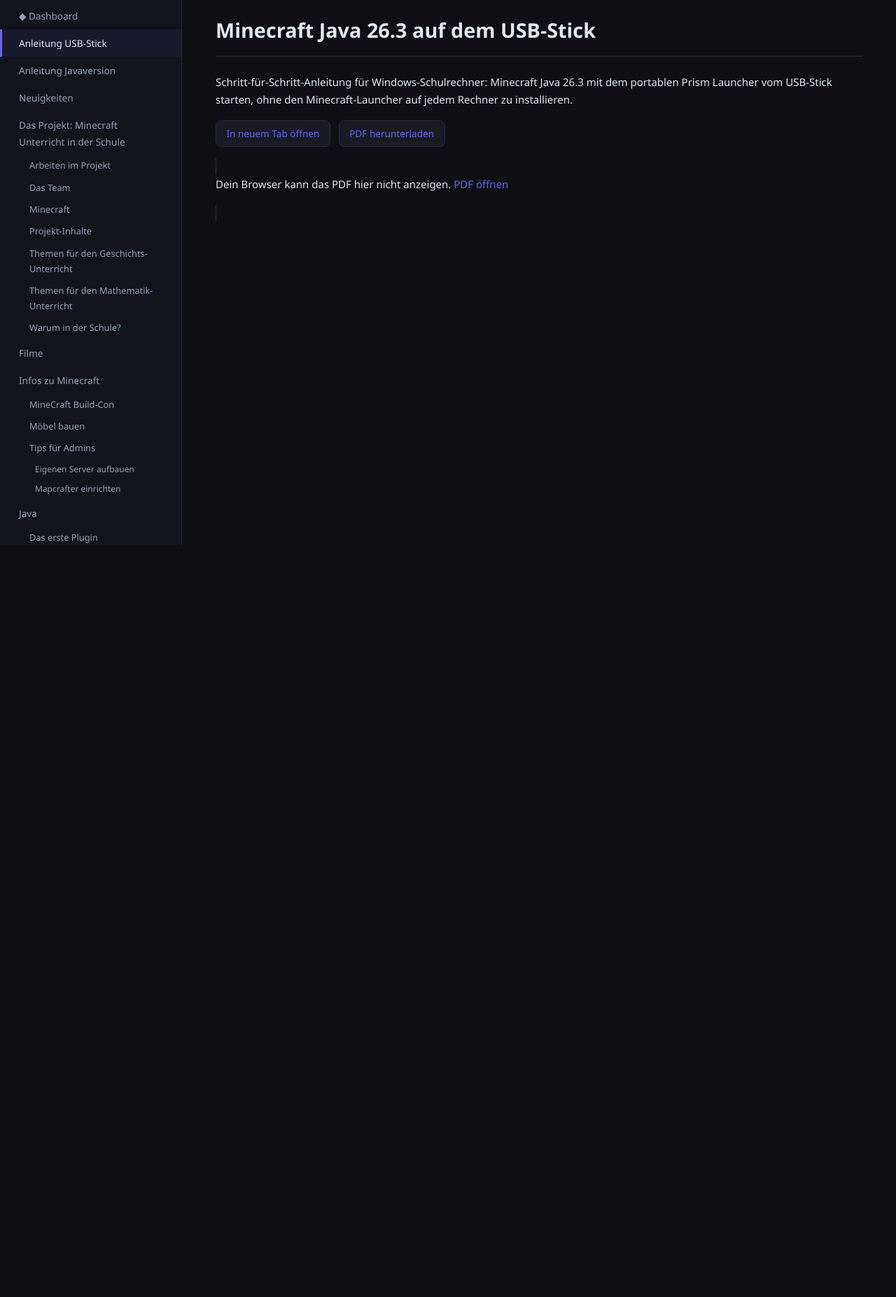
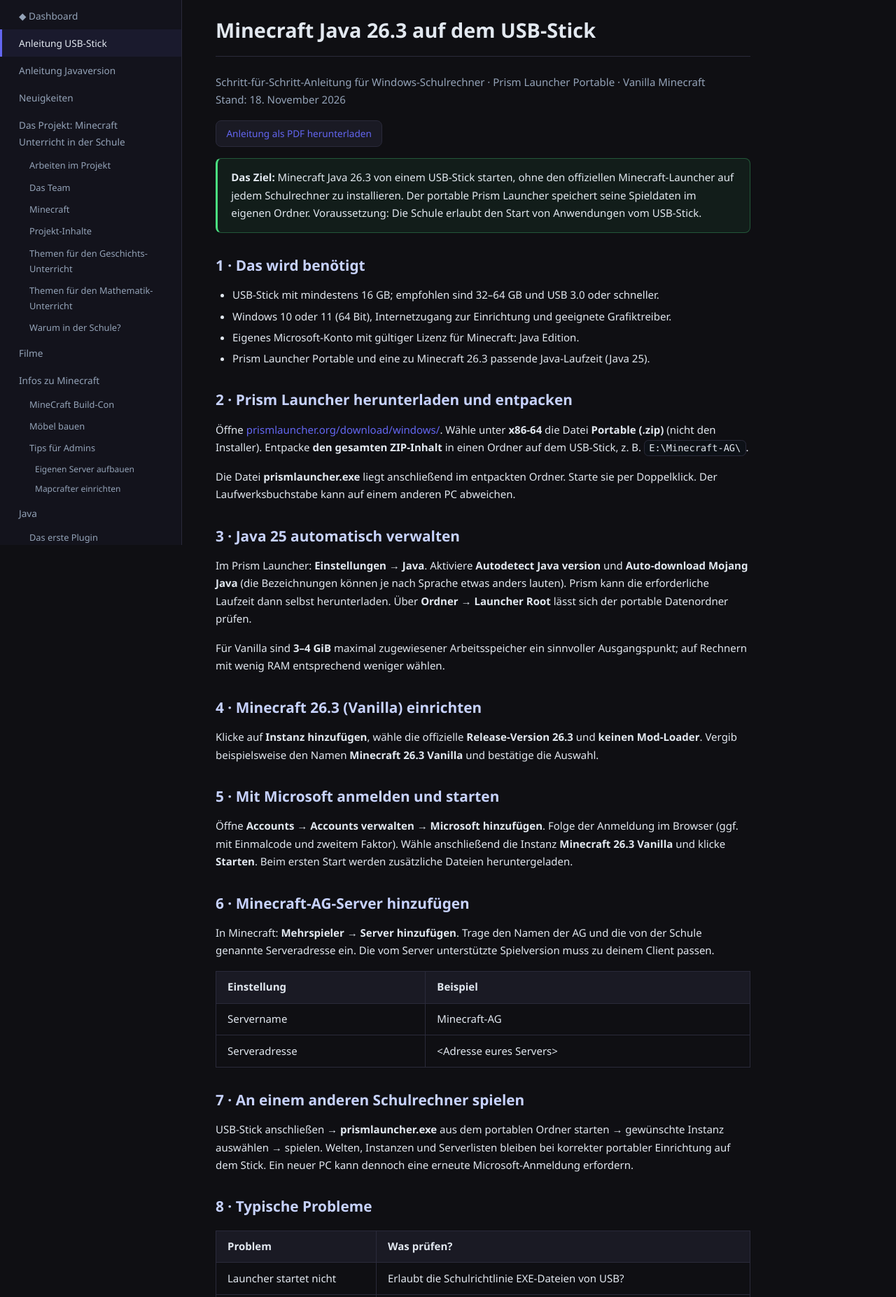
Before and after one commit to cndrbrbr/minecraftDash, a plain HTML site: page homepage/anleitung-usb-stick.html in a window 1280 px wide. Shown: the part 21-1875 px from the top of the page at 70% size. Before the commit the page ends 800 px from the top, so only its background shows below. Drawn offline with Linux system fonts and the light colour scheme.

Commit message:
Homepage: Anleitung USB-Stick als HTML-Seite statt eingebettetem PDF (PDF bleibt als Download)
Co-Authored-By: Claude Opus 5.5 <noreply@anthropic.com>

```diff
--- a/homepage/anleitung-usb-stick.html
+++ b/homepage/anleitung-usb-stick.html
@@ -72,6 +72,13 @@ body { background: var(--bg); color: var(--text); font-family: 'Segoe UI', syste
 .pdf-frame { width: 100%; height: calc(100vh - 12rem); min-height: 500px;
   border: 1px solid var(--border); border-radius: .5rem; background: #fff; }
 
+/* ── Anleitung ── */
+.content .subtitle { color: var(--muted); margin-bottom: 1rem; }
+.content .note { background: rgba(74,222,128,.07); border: 1px solid rgba(74,222,128,.3);
+  border-left: 3px solid var(--green); border-radius: .5rem; padding: .9rem 1.2rem; margin: 1rem 0; }
+.content .note p { margin: 0; }
+.content .small { font-size: .85rem; color: var(--muted); }
+
 /* ── Mobile ── */
 @media (max-width: 768px) {
   body { flex-direction: column; }
@@ -136,16 +143,77 @@ body { background: var(--bg); color: var(--text); font-family: 'Segoe UI', syste
 </ul>
 </nav>
 
-<main class="content wide">
+<main class="content">
 <h1>Minecraft Java 26.3 auf dem USB-Stick</h1>
-<p>Schritt-für-Schritt-Anleitung für Windows-Schulrechner: Minecraft Java 26.3 mit dem portablen Prism Launcher vom USB-Stick starten, ohne den Minecraft-Launcher auf jedem Rechner zu installieren.</p>
+<p class="subtitle">Schritt-für-Schritt-Anleitung für Windows-Schulrechner · Prism Launcher Portable · Vanilla Minecraft<br>Stand: 18. November 2026</p>
 <div class="pdf-actions">
-<a href="AnleitungMinecraftUSBStick.pdf" target="_blank" rel="noopener">In neuem Tab öffnen</a>
-<a href="AnleitungMinecraftUSBStick.pdf" download>PDF herunterladen</a>
+<a href="AnleitungMinecraftUSBStick.pdf" download>Anleitung als PDF herunterladen</a>
 </div>
-<object class="pdf-frame" data="AnleitungMinecraftUSBStick.pdf" type="application/pdf">
-<p>Dein Browser kann das PDF hier nicht anzeigen. <a href="AnleitungMinecraftUSBStick.pdf">PDF öffnen</a></p>
-</object>
+
+<div class="note">
+<p><strong>Das Ziel:</strong> Minecraft Java 26.3 von einem USB-Stick starten, ohne den offiziellen Minecraft-Launcher auf jedem Schulrechner zu installieren. Der portable Prism Launcher speichert seine Spieldaten im eigenen Ordner. Voraussetzung: Die Schule erlaubt den Start von Anwendungen vom USB-Stick.</p>
+</div>
+
+<h2>1 · Das wird benötigt</h2>
+<ul>
+<li>USB-Stick mit mindestens 16 GB; empfohlen sind 32–64 GB und USB 3.0 oder schneller.</li>
+<li>Windows 10 oder 11 (64 Bit), Internetzugang zur Einrichtung und geeignete Grafiktreiber.</li>
+<li>Eigenes Microsoft-Konto mit gültiger Lizenz für Minecraft: Java Edition.</li>
+<li>Prism Launcher Portable und eine zu Minecraft 26.3 passende Java-Laufzeit (Java 25).</li>
+</ul>
+
+<h2>2 · Prism Launcher herunterladen und entpacken</h2>
+<p>Öffne <a href="https://prismlauncher.org/download/windows/" target="_blank" rel="noopener">prismlauncher.org/download/windows/</a>. Wähle unter <strong>x86-64</strong> die Datei <strong>Portable (.zip)</strong> (nicht den Installer). Entpacke <strong>den gesamten ZIP-Inhalt</strong> in einen Ordner auf dem USB-Stick, z. B. <code>E:\Minecraft-AG\</code>.</p>
+<p>Die Datei <strong>prismlauncher.exe</strong> liegt anschließend im entpackten Ordner. Starte sie per Doppelklick. Der Laufwerksbuchstabe kann auf einem anderen PC abweichen.</p>
+
+<h2>3 · Java 25 automatisch verwalten</h2>
+<p>Im Prism Launcher: <strong>Einstellungen → Java</strong>. Aktiviere <strong>Autodetect Java version</strong> und <strong>Auto-download Mojang Java</strong> (die Bezeichnungen können je nach Sprache etwas anders lauten). Prism kann die erforderliche Laufzeit dann selbst herunterladen. Über <strong>Ordner → Launcher Root</strong> lässt sich der portable Datenordner prüfen.</p>
+<p>Für Vanilla sind <strong>3–4 GiB</strong> maximal zugewiesener Arbeitsspeicher ein sinnvoller Ausgangspunkt; auf Rechnern mit wenig RAM entsprechend weniger wählen.</p>
+
+<h2>4 · Minecraft 26.3 (Vanilla) einrichten</h2>
+<p>Klicke auf <strong>Instanz hinzufügen</strong>, wähle die offizielle <strong>Release-Version 26.3</strong> und <strong>keinen Mod-Loader</strong>. Vergib beispielsweise den Namen <strong>Minecraft 26.3 Vanilla</strong> und bestätige die Auswahl.</p>
+
+<h2>5 · Mit Microsoft anmelden und starten</h2>
+<p>Öffne <strong>Accounts → Accounts verwalten → Microsoft hinzufügen</strong>. Folge der Anmeldung im Browser (ggf. mit Einmalcode und zweitem Faktor). Wähle anschließend die Instanz <strong>Minecraft 26.3 Vanilla</strong> und klicke <strong>Starten</strong>. Beim ersten Start werden zusätzliche Dateien heruntergeladen.</p>
+
+<h2>6 · Minecraft-AG-Server hinzufügen</h2>
+<p>In Minecraft: <strong>Mehrspieler → Server hinzufügen</strong>. Trage den Namen der AG und die von der Schule genannte Serveradresse ein. Die vom Server unterstützte Spielversion muss zu deinem Client passen.</p>
+<table>
+<thead><tr><th>Einstellung</th><th>Beispiel</th></tr></thead>
+<tbody>
+<tr><td>Servername</td><td>Minecraft-AG</td></tr>
+<tr><td>Serveradresse</td><td>&lt;Adresse eures Servers&gt;</td></tr>
+</tbody>
+</table>
+
+<h2>7 · An einem anderen Schulrechner spielen</h2>
+<p>USB-Stick anschließen → <strong>prismlauncher.exe</strong> aus dem portablen Ordner starten → gewünschte Instanz auswählen → spielen. Welten, Instanzen und Serverlisten bleiben bei korrekter portabler Einrichtung auf dem Stick. Ein neuer PC kann dennoch eine erneute Microsoft-Anmeldung erfordern.</p>
+
+<h2>8 · Typische Probleme</h2>
+<table>
+<thead><tr><th>Problem</th><th>Was prüfen?</th></tr></thead>
+<tbody>
+<tr><td>Launcher startet nicht</td><td>Erlaubt die Schulrichtlinie EXE-Dateien von USB?</td></tr>
+<tr><td>Java-Fehler</td><td>Java 25 eingestellt bzw. automatischer Download aktiviert?</td></tr>
+<tr><td>Minecraft langsam</td><td>USB 3.x, ausreichend RAM, Grafikeinstellungen reduzieren.</td></tr>
+<tr><td>Server nicht erreichbar</td><td>Adresse, Version, Netzwerk und Firewall prüfen.</td></tr>
+<tr><td>Anmeldung scheitert</td><td>Internetzugang, Account-Lizenz und Microsoft-Bestätigung.</td></tr>
+</tbody>
+</table>
+
+<h2>9 · Wichtig für die gemeinsame Nutzung</h2>
+<div class="note">
+<p><strong>Datenschutz:</strong> USB-Sticks mit eingeloggtem Microsoft-Konto nicht unter Schülern weitergeben. Für mehrere Schüler die vorbereitete Launcher-Installation <strong>ohne persönliche Accounts und Tokens</strong> kopieren; jeder meldet sich mit seinem eigenen lizenzierten Konto an. Ein portabler Launcher umgeht keine schulischen Sicherheitssperren.</p>
+</div>
+<p class="small"><strong>Hinweis zur Portabilität:</strong> Prism speichert bei der portablen Version seine Daten im Launcher-Ordner, einschließlich verwalteter Java-Installationen. Kontrolliere mit <strong>Ordner → Launcher Root</strong>, dass dieser Ordner tatsächlich auf dem Stick liegt. Windows kann dennoch temporäre Dateien auf dem Schulrechner erzeugen.</p>
+
+<h2>Offizielle Informationen</h2>
+<ul>
+<li>Prism Launcher (Download): <a href="https://prismlauncher.org/download/windows/" target="_blank" rel="noopener">prismlauncher.org/download/windows/</a></li>
+<li>Prism Launcher (Datenverzeichnisse): <a href="https://prismlauncher.org/wiki/getting-started/data-location/" target="_blank" rel="noopener">prismlauncher.org/wiki/getting-started/data-location/</a></li>
+<li>Prism Launcher (Java): <a href="https://prismlauncher.org/wiki/getting-started/installing-java/" target="_blank" rel="noopener">prismlauncher.org/wiki/getting-started/installing-java/</a></li>
+<li>Minecraft 26.3 Release Notes: <a href="https://www.minecraft.net/en-us/article/minecraft-java-edition-26-3" target="_blank" rel="noopener">minecraft.net/en-us/article/minecraft-java-edition-26-3</a></li>
+</ul>
 </main>
 </body>
 </html>
```
